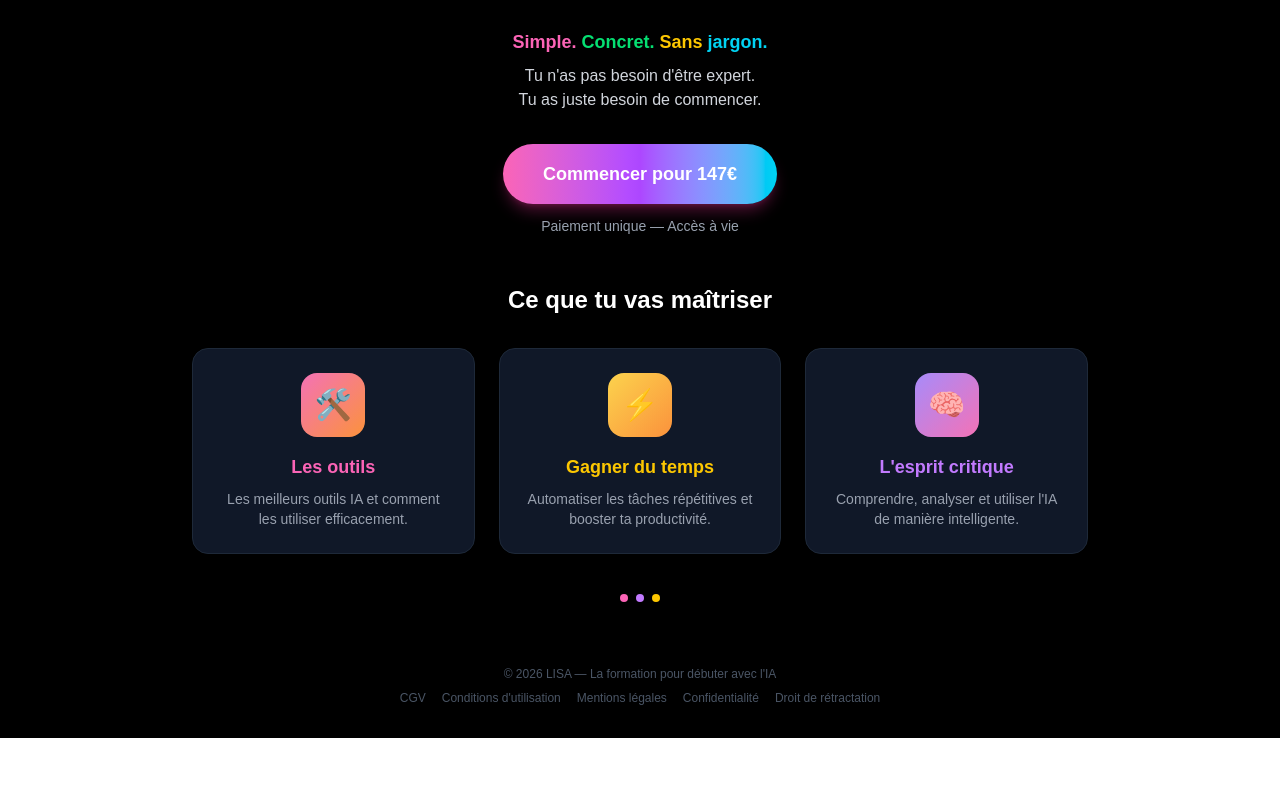
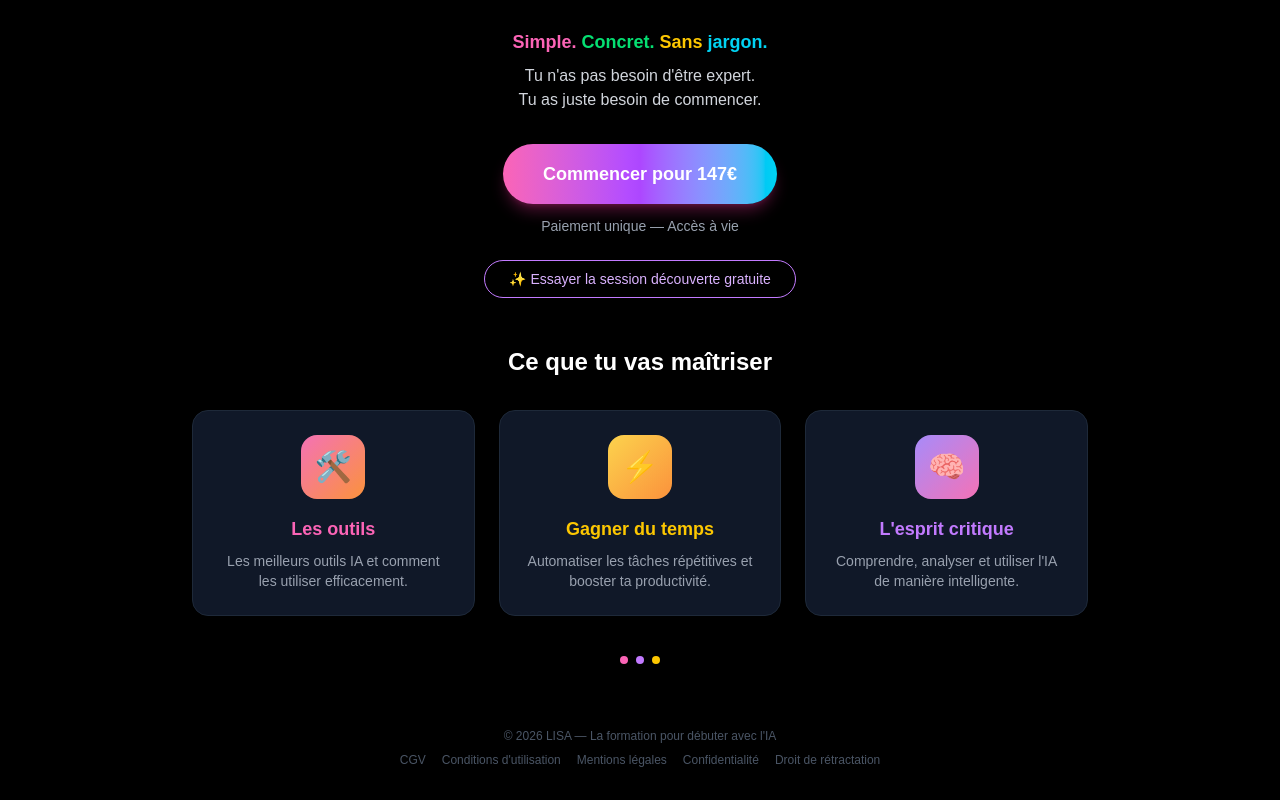
Before and after one commit to lisaformation2000/lisa-formation, a Next.js app: page / in a window 1280 px wide. Shown: the part 831-1631 px from the top of the page. Before the commit the page ends 1569 px from the top, so only its background shows below. Built offline with nearby package versions, Linux system fonts and the light colour scheme; no server answers.

Commit message:
bouton session decouverte page accueil

```diff
--- a/app/page.tsx
+++ b/app/page.tsx
@@ -82,7 +82,15 @@ export default function Home() {
         >
           Commencer pour 147€
         </Link>
-        <p className="text-sm text-gray-400">Paiement unique — Accès à vie</p>
+        <p className="text-sm text-gray-400 mb-6">Paiement unique — Accès à vie</p>
+
+        {/* Bouton session découverte */}
+        <Link
+          href="/login?next=/session/0&mode=decouverte"
+          className="text-sm text-purple-300 border border-purple-400 rounded-full px-6 py-2 hover:bg-purple-400 hover:text-white transition"
+        >
+          ✨ Essayer la session découverte gratuite
+        </Link>
       </div>
 
       {/* Ce que tu vas maîtriser */}
@@ -119,7 +127,6 @@ export default function Home() {
 
         </div>
 
-        {/* Petits points séparateur */}
         <div className="flex gap-2 mt-10">
           <span className="w-2 h-2 rounded-full bg-pink-400 inline-block"></span>
           <span className="w-2 h-2 rounded-full bg-purple-400 inline-block"></span>
```
